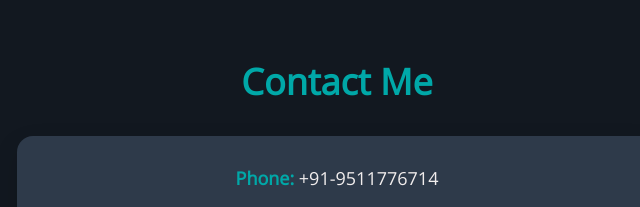
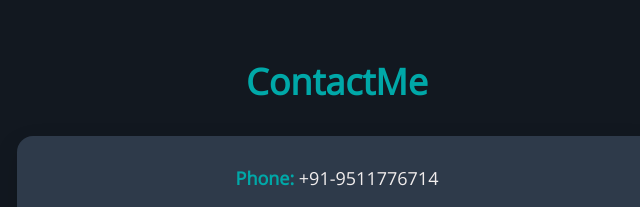
Before and after one commit to SarveshGBamane/New-Personal-Portfolio-Website, a plain HTML site: page index.html in a window 1280 px wide. Shown: the part 4103-4310 px from the top of the page, 303-943 px from the left. Drawn offline with nearby package versions, Linux system fonts and the light colour scheme; a web font is replaced by a local one.

Commit message:
Update index.html

```diff
--- a/index.html
+++ b/index.html
@@ -6,6 +6,8 @@
     <title>Personal Portfolio Website</title>
     <link rel="stylesheet" href="style.css">
     <link href="https://fonts.googleapis.com/css2?family=Abril+Fatface&family=Catamaran:wght@200&family=Courgette&family=Dancing+Script:wght@700&family=Edu+TAS+Beginner:wght@700&family=Lato:wght@300;900&family=Mukta:wght@700&family=Mulish:wght@300&family=Open+Sans&family=PT+Sans:ital,wght@1,700&family=Poppins:wght@300&family=Raleway:wght@100&family=Roboto&family=Roboto+Condensed:wght@700&family=Roboto+Slab&display=swap" rel="stylesheet">
+    <link rel="icon" type="image/x-icon" href="sb.png">
+
 </head>
 <body>
       <div class="container">
@@ -176,7 +178,7 @@
 
   <div class="contact-section" id="contact">
   <div class="contact-heading">
-    <h1><span>Contact Me</span></h1>
+    <h1>Contact<span>Me</span></h1>
   </div>
   <div class="contact-card">
     <div class="contact-item">
```
